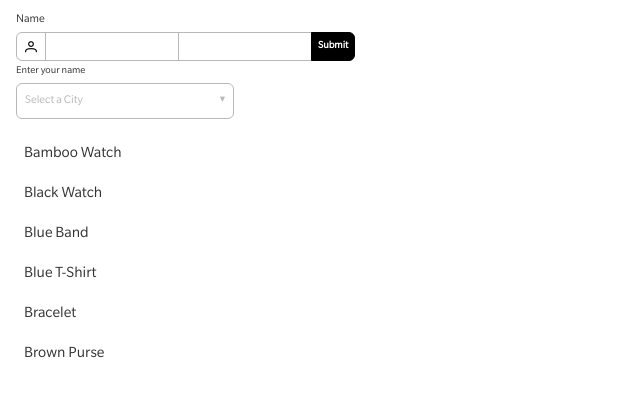
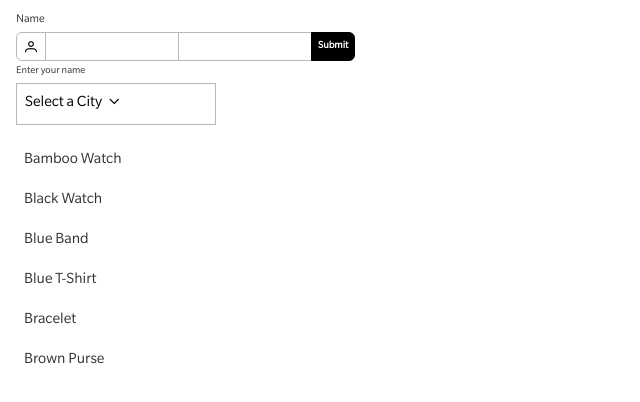
Before and after one commit to MatoMakuch/web-development, an Angular app: page / in a window 1280 px wide. Shown: the top 402 px of the page, without its empty margins (0-640 px from the left). Built offline with nearby package versions, Linux system fonts and the light colour scheme.

Commit message:
Enhance dropdown component with new icon and improved styling

```diff
--- a/src/app/components/dropdown/dropdown.component.html
+++ b/src/app/components/dropdown/dropdown.component.html
@@ -1,7 +1,9 @@
 <div class="dropdown">
   <div class="dropdown-button" (click)="toggleDropdown()">
     {{ selectedOption || placeholder }}
-    <span class="dropdown-icon" [class.open]="isOpen">&#9662;</span> <!-- ▼ Icon -->
+    <span class="dropdown-icon" [class.open]="isOpen">
+      <i class="pi pi-chevron-down"></i>
+    </span>
   </div>
 
   <div class="dropdown-menu" *ngIf="isOpen">
--- a/src/assets/styles/components/_dropdowns.scss
+++ b/src/assets/styles/components/_dropdowns.scss
@@ -1,50 +1,58 @@
 @import '../base/variables';
 @import '../base/mixins';
 
+// Dropdown container and button styling
 .dropdown {
+  background-color: $background-color;
+  border-style: solid;
+  @include border-color($inactive-color);
+  @include border-width($border-width-thin);
+  box-sizing: border-box;
+  padding: $padding-medium;
   position: relative;
-  width: 200px;
+  width: 100%;
+  max-width: 200px; // Adjust width as needed
 
   &-button {
-    width: 100%;
-    padding: $padding-medium;
-    background-color: $background-color;
-    color: $inactive-color;
-    font-size: $font-size-medium;
-    text-align: left;
-    border: $border-width-thin solid $inactive-color;
-    border-radius: $border-radius-medium;
-    cursor: pointer;
-    display: flex;
-    align-items: center;
-    justify-content: space-between;
 
-    &:hover {
-      color: $hover-color;
-      border-color: $hover-color;
   }
 
-    &:focus {
-      outline: none;
-      border-color: $active-color;
+  &-menu {
+
+  }
+
+  &.open .dropdown-menu {
+    display: block;
   }
 }
 
-  &-icon {
+// Icon inside the dropdown
+.dropdown-icon {
   font-size: $font-size-small;
-    transition: transform 0.3s ease;
+  padding: $padding-small;
+  border-radius: 50%; // Circle effect for icon
+
+  &:hover {
+    background-color: $inactive-color;
   }
 
-  &-menu {
+  &:active {
+    background-color: $hover-color;
+  }
+}
+
+// Dropdown menu itself
+.dropdown-menu {
   position: absolute;
-    top: 100%;
+  top: calc(100% + $padding-small);
   left: 0;
   width: 100%;
   max-height: 200px;
   overflow-y: auto;
   background-color: $background-color;
   border: $border-width-thin solid $inactive-color;
-    border-radius: $border-radius-medium;
+  @include rounded-bottom-left($border-radius-medium);
+  @include rounded-bottom-right($border-radius-medium);
   z-index: 1000;
 
   .dropdown-option {
@@ -63,4 +71,3 @@
     }
   }
 }
-}
--- a/src/assets/styles/components/_inputs.scss
+++ b/src/assets/styles/components/_inputs.scss
@@ -7,11 +7,6 @@
   border-style: solid;
   @include border-color($inactive-color);
   @include border-width($border-width-thin);
-
-  // @include rounded-top-left($border-radius-medium);
-  // @include rounded-top-right($border-radius-medium);
-  // @include rounded-bottom-right($border-radius-medium);
-  // @include rounded-bottom-left($border-radius-medium);
 
   box-sizing: border-box;
   padding: $padding-medium;
```
Lines whose indentation alone changed are shown as unchanged.
